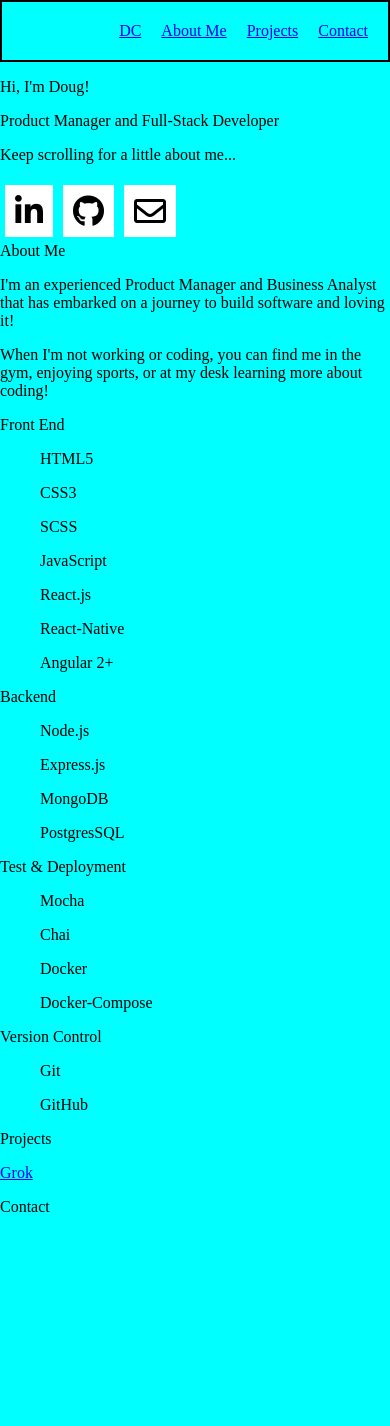
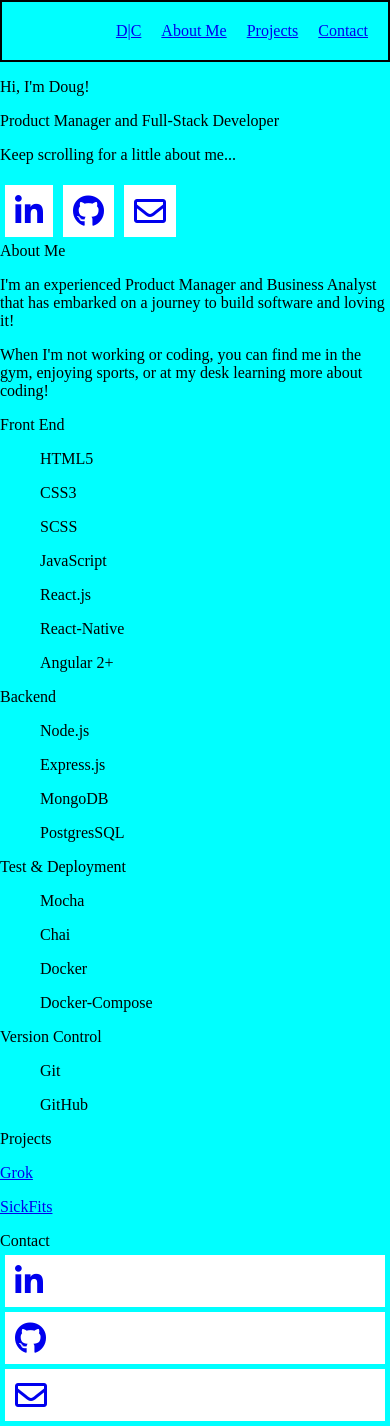
Before and after one commit to drcox23/drcox23.github.io, a plain HTML site: page index.html in a window 390 px wide. Before the commit the page ends 1232 px from the top, so only its background shows below. Drawn offline with Linux system fonts and the light colour scheme.

Commit message:
added some more html, need to start moving into styling

```diff
--- a/index.html
+++ b/index.html
@@ -16,7 +16,7 @@
   <!-- navigation -->
   <div class="header">
     <div class="logo">
-      <a href="#home">DC</a>
+      <a href="#home">D|C</a>
     </div>
     <div class="nav-class">
       <a href="#about-me">About Me</a>
@@ -38,13 +38,21 @@
     </div>
     <div class="home-icons">
       <div class="icon-back">
+        <a href="https://www.linkedin.com/in/dougcox/">
           <i class="fab fa-linkedin-in fa-2x"></i>
+        </a>
       </div>
+
       <div class="icon-back">
+        <a href="https://github.com/drcox23">
           <i class="fab fa-github fa-2x"></i>
+        </a>
       </div>
+
       <div class="icon-back">
+        <a href="mailto: drcox23@gmail.com">
           <i class="far fa-envelope fa-2x"></i>
+        </a>
       </div>
 
     </div>
@@ -100,16 +108,39 @@
   <div id="projects">
     <div id="projects-header">Projects</div>
     <div class="projects-description">
-      <p><a href="./projects/grok-mobile.html">Grok</a></p>
+      <p>
+        <a href="./projects/grok-mobile.html">Grok</a>
+      </p>
+    </div>
+    <div class="projects-description">
+      <p>
+        <a href="./projects/sickFits.html">SickFits</a>
+      </p>
     </div>
 
   </div>
 
   <!-- Contact section -->
   <div id="contact">
-    <div id="projects-header">Contact</div>
-    <div class="projects-description">
-      <p></p>
+    <div id="contact-header">Contact</div>
+    <div class="contact-methods">
+
+      <div class="icon-back">
+        <a href="https://www.linkedin.com/in/dougcox/">
+          <i class="fab fa-linkedin-in fa-2x"></i>
+        </a>
+      </div>
+
+      <div class="icon-back">
+        <a href="https://github.com/drcox23">
+          <i class="fab fa-github fa-2x"></i>
+        </a>
+      </div>
+
+      <div class="icon-back">
+        <a href="mailto: drcox23@gmail.com">
+          <i class="far fa-envelope fa-2x"></i>
+        </a>
       </div>
 
     </div>
```
Also changed, not shown: projects/sickFits.html (added, +15 -0 lines). Lines whose indentation alone changed are shown as unchanged.
